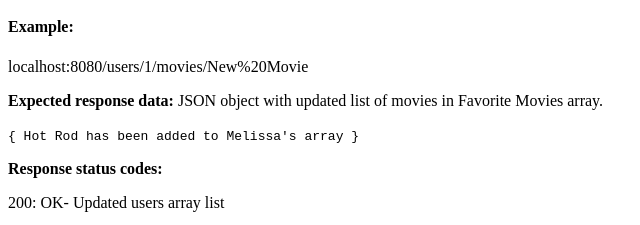
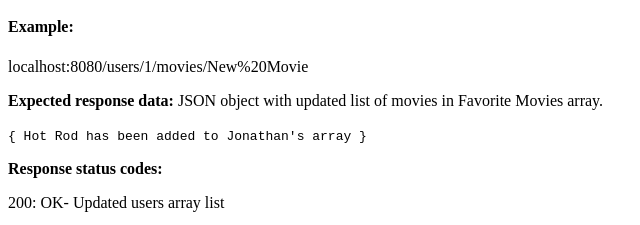
Before and after one commit to elalgrere/myFlix-app, a website: page public/<!DOCTYPE html>.html in a window 1280 px wide. Shown: the part 1907-2132 px from the top of the page, 0-640 px from the left. Drawn offline with Linux system fonts and the light colour scheme.

Commit message:
Updated file

```diff
--- a/public/<!DOCTYPE html>.html
+++ b/public/<!DOCTYPE html>.html
@@ -87,7 +87,7 @@
     <p><strong>Expected response data:</strong> JSON object with updated list of movies in Favorite Movies array.</p>
         <code class="code">
           {
-              Hot Rod has been added to Melissa's array
+              Hot Rod has been added to Jonathan's array
           }
         </code>
     <p><strong>Response status codes:</strong></p>
```
